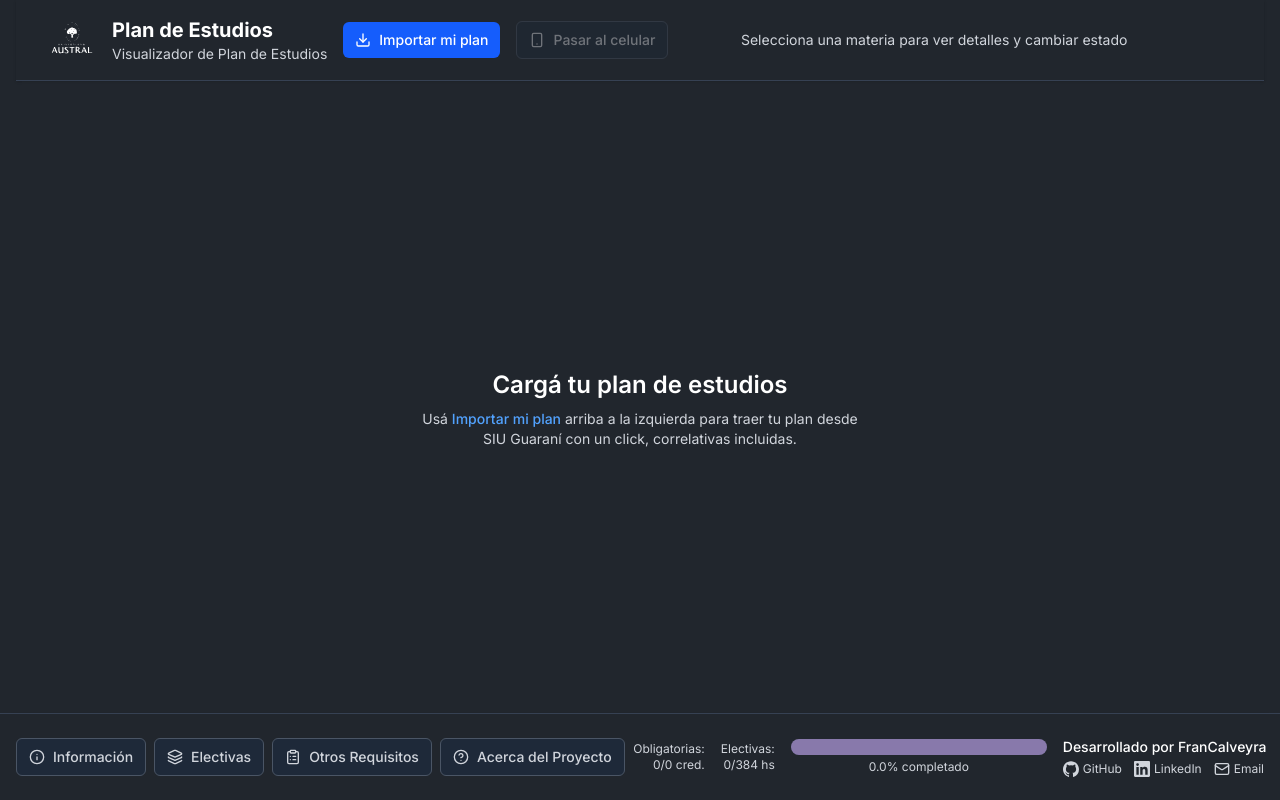
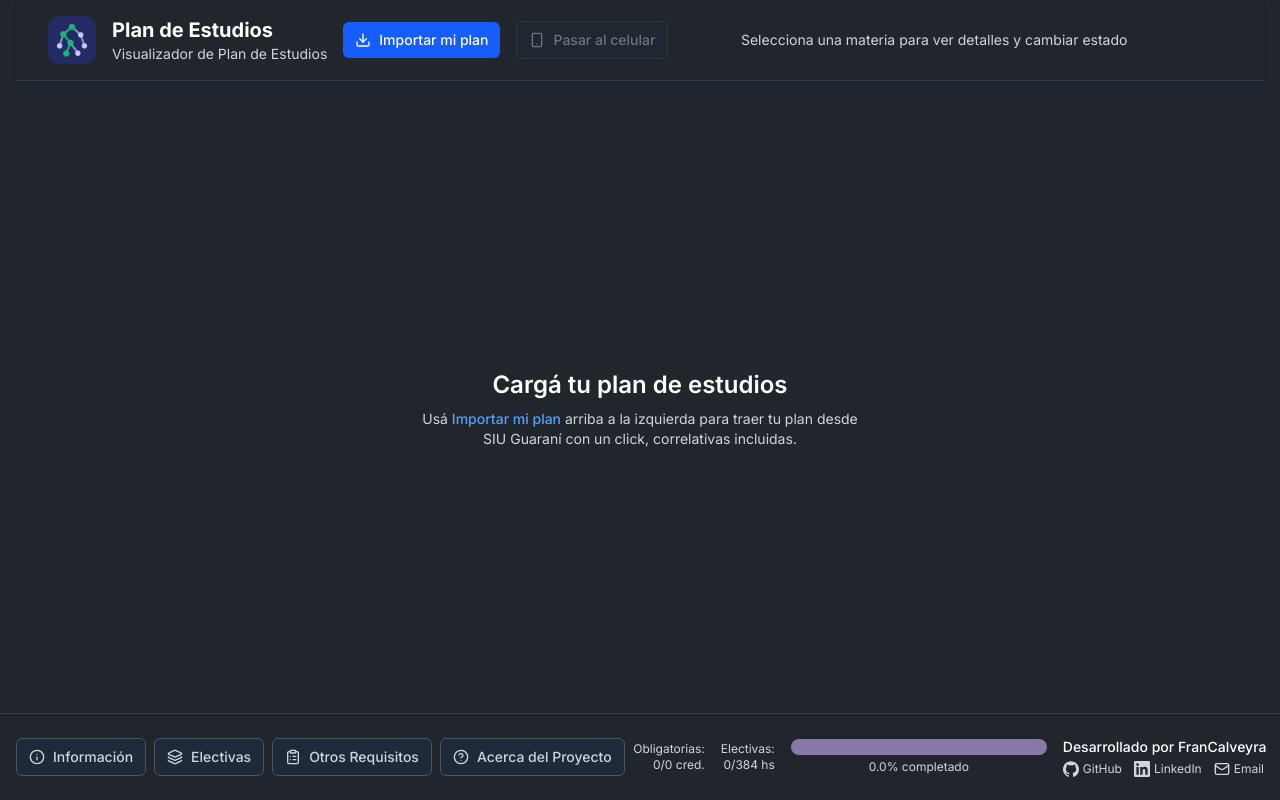
Before and after one commit to FranCalveyra/austral-map-v2, a Next.js app: page / in a window 1280 px wide. Built offline with nearby package versions, Linux system fonts and the light colour scheme.

Commit message:
feat(nav): use Austral Map icon as header logo

```diff
--- a/components/navigation/logo.tsx
+++ b/components/navigation/logo.tsx
@@ -2,11 +2,11 @@ interface LogoProps {
   className?: string;
 }
 
-export function Logo({ className = "h-12 w-12 brightness-0 invert" }: LogoProps) {
+export function Logo({ className = "h-12 w-12 rounded-lg" }: LogoProps) {
   return (
     <img
-      src="/assets/austral-logo.svg"
-      alt="Universidad Austral"
+      src="/assets/austral-map-icon.png"
+      alt="Austral Map"
       className={className}
     />
   );
--- a/components/navigation/navbar.tsx
+++ b/components/navigation/navbar.tsx
@@ -39,7 +39,7 @@ export function Navbar({
       <div className="lg:hidden flex items-center justify-between px-2 py-2 bg-[#21262d]">
         <Menu className="h-6 w-6 text-white" onClick={() => setIsOpen(true)} />
         <div className="flex min-w-0 items-center space-x-2">
-          <Logo className="h-6 w-6" />
+          <Logo className="h-6 w-6 rounded-lg" />
           <TitleSection careerName={careerName} planName={planName} studentName={studentName} />
         </div>
       </div>
```
Also changed, not shown: public/assets/austral-map-icon.png (added).
